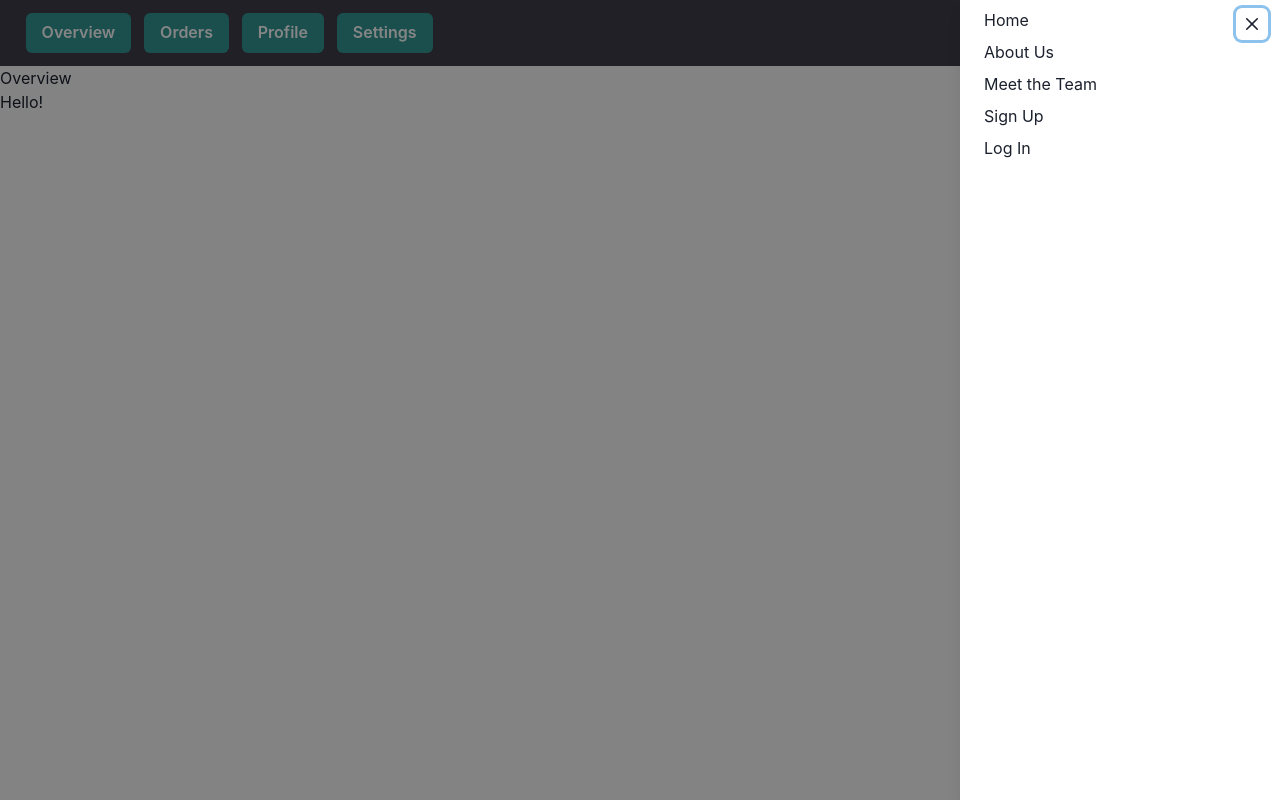
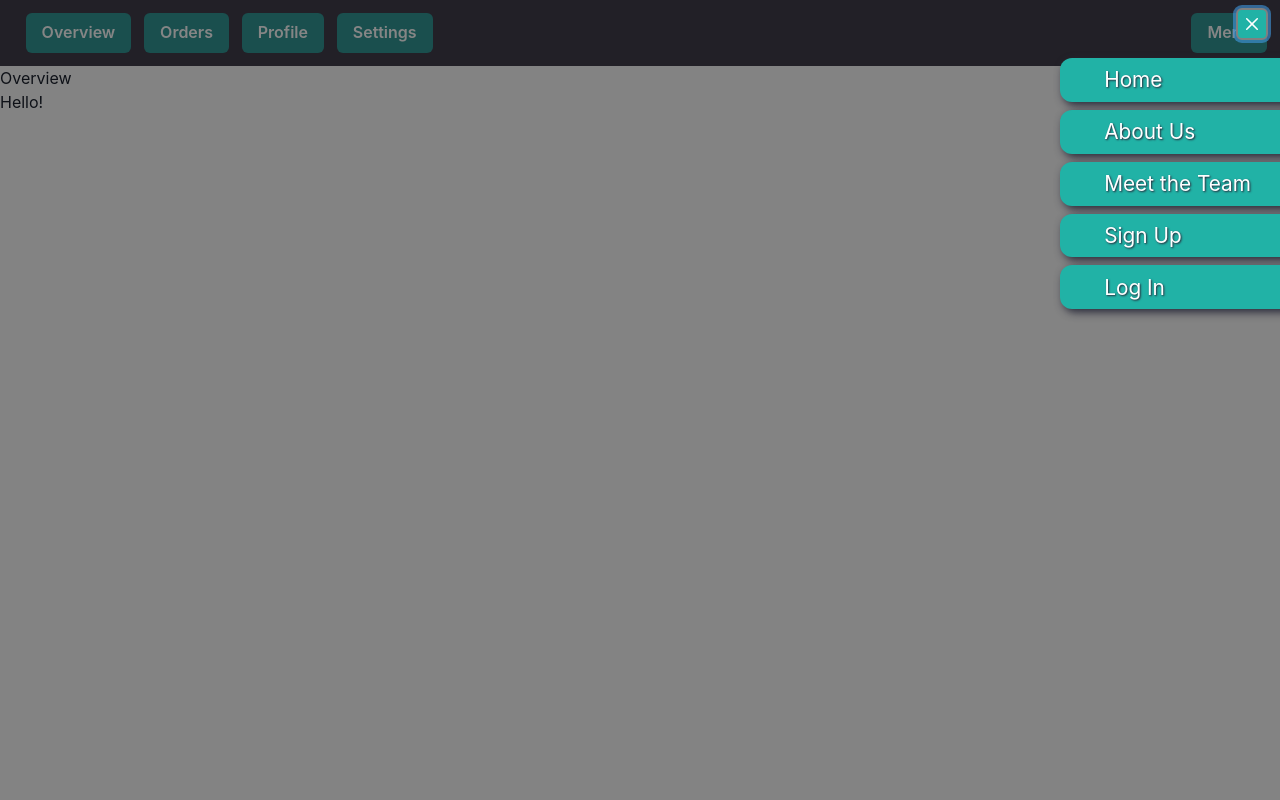
Before and after one commit to African-Marketplace-TT21/Front-End, a React (Create React App) app in the folder african-marketplace/: page /dashboard in a window 1280 px wide. Both pictures are taken after a click on the button "Menu". Built offline with nearby package versions, Linux system fonts and the light colour scheme.

Commit message:
menu drawer style update

```diff
--- a/african-marketplace/src/App.css
+++ b/african-marketplace/src/App.css
@@ -232,8 +232,35 @@ body {
    /* box-shadow: inset 0px 0px 5px 5px white; */
 }
 
+/* doesn't work on setting displays */
 .registerfail {
    transition: 0.5s;
+}
+
+.menu-drawer {
+   margin-top: 18%;
+   position: relative;
+   right: -100px;
+}
+
+.menu-drawer a {
+   padding: 2%;
+   width: 83%;
+   font-size: 1.3rem;
+   /* border: 1px solid black; */
+   box-shadow: #292a3a 0.2rem 0.2rem 0.5rem;
+   border-radius: 12px;
+   background-color: #21b2a6;
+   color: white;
+   text-shadow: #292a3a 1px 1px 2px;
+   text-indent: 1cm;
+   transition: 0.1s;
+}
+
+.menu-drawer a:hover {
+   opacity: 0.86;
+   transform: translateX(-15px);
+   transition: 0.1s;
 }
 
 @media (max-width: 700px) {
--- a/african-marketplace/src/Components/Nav.js
+++ b/african-marketplace/src/Components/Nav.js
@@ -3,7 +3,6 @@ import { Box, Text, Button, Stack } from "@chakra-ui/react";
 import { NavLink } from "react-router-dom";
 import {
    Drawer,
-   DrawerBody,
    DrawerOverlay,
    DrawerContent,
    DrawerCloseButton,
@@ -11,27 +10,44 @@ import {
 } from "@chakra-ui/react";
 
 function Nav(props) {
+   // const [t, setT] = useState(false);
    function DrawerExample() {
       const { isOpen, onOpen, onClose } = useDisclosure();
-      const btnRef = React.useRef();
-
+      // const btnRef = React.useRef();
+      let x;
       return (
          <>
-            <Button ref={btnRef} colorScheme="teal" onClick={onOpen}>
+            <Button
+               // ref={btnRef}
+               colorScheme="teal"
+               onClick={(e) => {
+                  onOpen(e);
+               }}
+               onMouseOver={() => {
+                  x = setTimeout(onOpen, 750);
+               }}
+               onMouseLeave={() => {
+                  clearTimeout(x);
+               }}
+            >
                Menu
             </Button>
             <Drawer
                isOpen={isOpen}
                placement="right"
                onClose={onClose}
-               finalFocusRef={btnRef}
+               // finalFocusRef={btnRef}
             >
                <DrawerOverlay>
-                  <DrawerContent>
-                     <DrawerCloseButton />
+                  <DrawerContent background="transparent" boxShadow="">
+                     <DrawerCloseButton
+                        size="md"
+                        color="white"
+                        border="2px solid gray"
+                        bgColor="#21b2a6"
+                     />
 
-                     <DrawerBody>
-                        <Stack>
+                     <Stack className="menu-drawer">
                         <NavLink onClick={onClose} to="/">
                            Home
                         </NavLink>
@@ -49,7 +65,6 @@ function Nav(props) {
                         ) : (
                            <></>
                         )}
-
                         {props.currentUser.id === undefined ? (
                            <NavLink onClick={onClose} to="/login">
                               Log In
@@ -88,7 +103,6 @@ function Nav(props) {
                            </NavLink>
                         )}
                      </Stack>
-                     </DrawerBody>
                   </DrawerContent>
                </DrawerOverlay>
             </Drawer>
--- a/african-marketplace/src/Dashboard.css
+++ b/african-marketplace/src/Dashboard.css
@@ -14,6 +14,11 @@
    color: #ffffff;
 }
 
+.dashboard_menu button:hover {
+   background-color: #267977;
+   color: #ffffff;
+}
+
 .myitems {
    display: flex;
    width: 85vw;
```
Also changed, not shown: 1 other file (tests, documents, lock files or other folders). Lines whose indentation alone changed are shown as unchanged.
